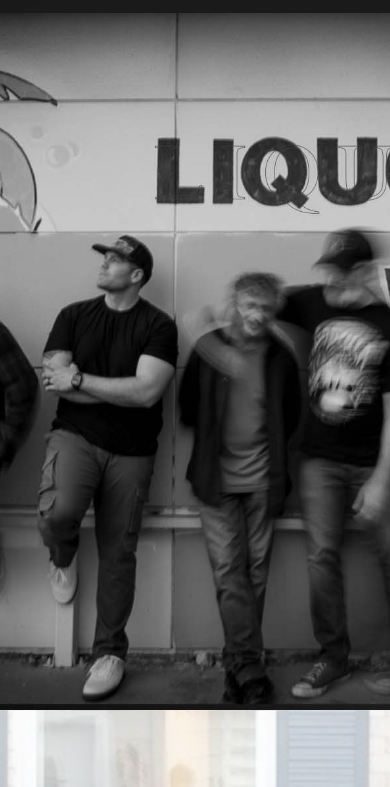
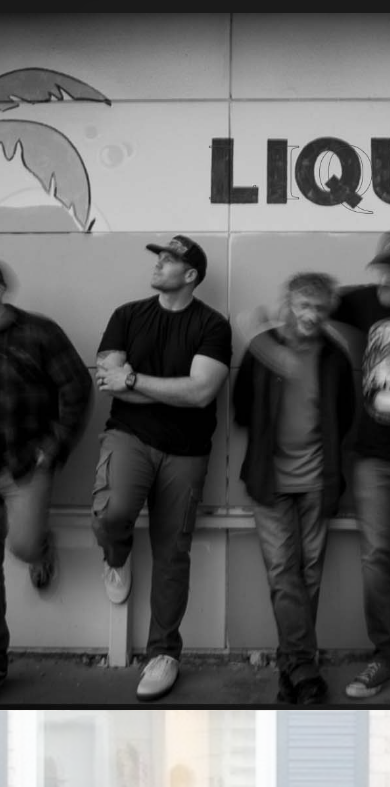
Before and after one commit to doc-rode/tito, a plain HTML site: page index.html in a window 390 px wide. Shown: the part 50-837 px from the top of the page. Drawn offline with Linux system fonts and the light colour scheme.

Commit message:
Adjust banner background position to show more of left side (35% from left)

```diff
--- a/style.css
+++ b/style.css
@@ -102,17 +102,18 @@ html {
 
 /* Hero Section */
 .hero {
-    height: 100vh;
     background-image: url('media/image/JPEG/tito_bw_banner.jpg');
     background-size: cover;
-    background-position: center center;
+    background-position: 35% center;
+    background-repeat: no-repeat;
     background-attachment: fixed;
-    background-repeat: no-repeat;
+    min-height: 100vh;
     display: flex;
     align-items: center;
     justify-content: center;
+    text-align: center;
     position: relative;
-    margin-top: 0;
+    color: white;
 }
 
 /* Tablet optimization */
@@ -129,7 +130,7 @@ html {
     .hero {
         background-attachment: scroll;
         background-size: cover;
-        background-position: 42% center;
+        background-position: 35% center;
         min-height: 90vh;
         height: auto;
     }
@@ -138,7 +139,7 @@ html {
 /* Small mobile optimization */
 @media (max-width: 480px) {
     .hero {
-        background-position: 42% center;
+        background-position: 35% center;
         min-height: 90vh;
     }
 }
```
